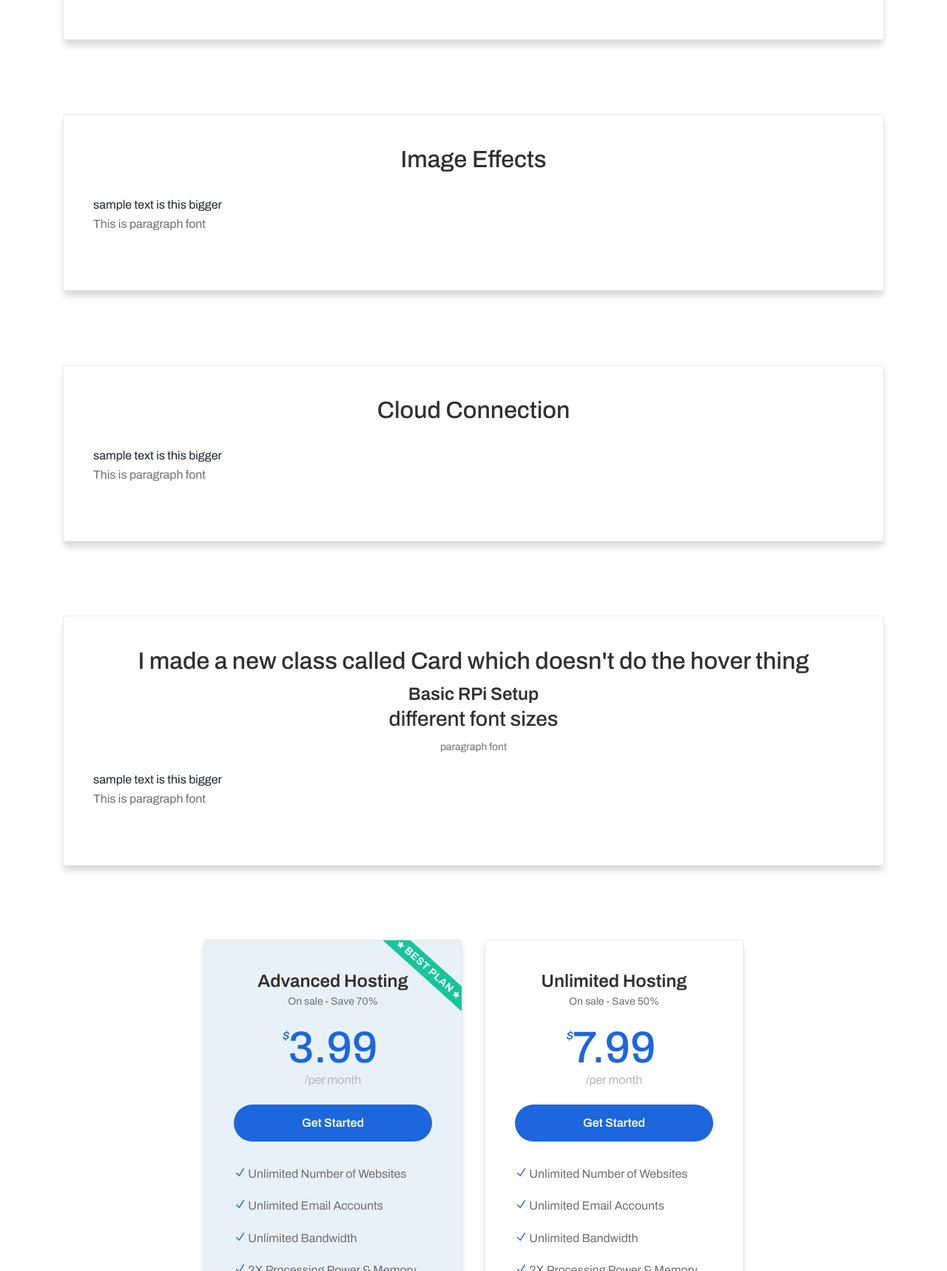
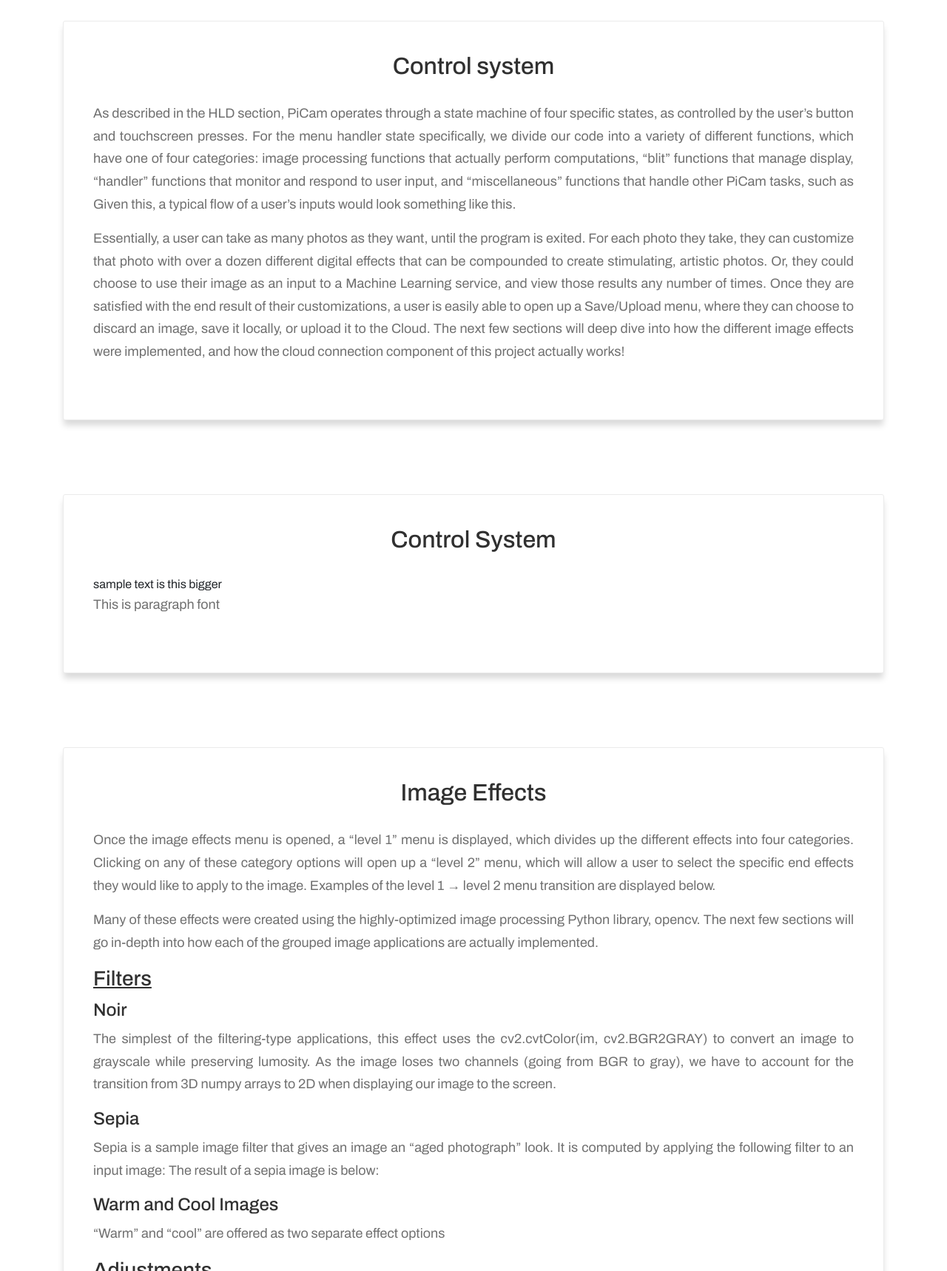
Before and after one commit to laasya98/raspi-smart-camera, a website: page website/hami/index.html in a window 1280 px wide. Shown: the part 3960-5678 px from the top of the page at 74% size. Drawn offline with Linux system fonts and the light colour scheme.

Commit message:
image effects

```diff
--- a/website/hami/index.html
+++ b/website/hami/index.html
@@ -289,7 +289,20 @@
                         <!-- Description -->
                         <div class="price-plan-desc">
                             <h3>sample text is this bigger</h3>
-                            <p> While most of this project is implemented in software, the camera hardware setup is critical to PiCam’s success (naturally). In order to properly configure a camera with the Raspberry Pi, we followed [this] setup tutorial (https://projects.raspberrypi.org/en/projects/getting-started-with-picamera/2). The physical camera connection looks like this:</p>
+                            <p> While most of this project is implemented in software, the camera hardware setup is
+                                critical to PiCam’s success (naturally). In order to properly configure a camera with
+                                the Raspberry Pi, we followed [this] setup tutorial
+                                (https://projects.raspberrypi.org/en/projects/getting-started-with-picamera/2). The
+                                physical camera connection looks like this:</p>
+                            <div class="mb-15">
+                                <img class="rounded mx-auto d-block" style="width:50%; height:50%"
+                                    src="img/rpi-img/rpi_camera.png" alt="">
+                            </div>
+                            <p> Once we ensured that physical connection was secure, we opened up the raspi-config tool,
+                                and clicked on the interfaces tab. In order to connect to the camera, the ‘camera’ and
+                                ‘I2C’ options needed to be enabled. We made these changes, rebooted the Pi, and used the
+                                raspistill -o test.jpg test command to make sure the camera worked. After successfully
+                                creating the test.jpg file, we were ready to get started on the actual PiCam code!</p>
                         </div>
                     </div>
                 </div>
@@ -299,12 +312,27 @@
                     <div class="card mb-100">
                         <!-- Title -->
                         <div class="price-plan-title">
-                            <h2>Basic RPi Setup</h2>
+                            <h2>Control system</h2>
                         </div>
                         <!-- Description -->
                         <div class="price-plan-desc">
-                            sample text is this bigger
-                            <p> This is paragraph font</p>
+                            <p>As described in the HLD section, PiCam operates through a state machine of four specific
+                                states, as controlled by the user’s button and touchscreen presses. For the menu handler
+                                state specifically, we divide our code into a variety of different functions, which have
+                                one of four categories: image processing functions that actually perform computations,
+                                “blit” functions that manage display, “handler” functions that monitor and respond to
+                                user input, and “miscellaneous” functions that handle other PiCam tasks, such as Given
+                                this, a typical flow of a user’s inputs would look something like this.</p>
+
+                            <p>Essentially, a user can take as many photos as they want, until the program is exited.
+                                For each photo they take, they can customize that photo with over a dozen different
+                                digital effects that can be compounded to create stimulating, artistic photos. Or, they
+                                could choose to use their image as an input to a Machine Learning service, and view
+                                those results any number of times. Once they are satisfied with the end result of their
+                                customizations, a user is easily able to open up a Save/Upload menu, where they can
+                                choose to discard an image, save it locally, or upload it to the Cloud. The next few
+                                sections will deep dive into how the different image effects were implemented, and how
+                                the cloud connection component of this project actually works!</p>
                         </div>
                     </div>
                 </div>
@@ -333,8 +361,42 @@
                         </div>
                         <!-- Description -->
                         <div class="price-plan-desc">
-                            sample text is this bigger
-                            <p> This is paragraph font</p>
+                            <p>Once the image effects menu is opened, a “level 1” menu is displayed, which divides up
+                                the different effects into four categories. Clicking on any of these category options
+                                will open up a “level 2” menu, which will allow a user to select the specific end
+                                effects they would like to apply to the image. Examples of the level 1 → level 2 menu
+                                transition are displayed below.</p>
+
+                            <p>Many of these effects were created using the highly-optimized image processing Python
+                                library, opencv. The next few sections will go in-depth into how each of the grouped
+                                image applications are actually implemented.</p>
+
+                            <h3><u>Filters</u></h3>
+                            <h4>Noir</h4>
+                            <p>The simplest of the filtering-type applications, this effect uses the cv2.cvtColor(im,
+                                cv2.BGR2GRAY) to convert an image to grayscale while preserving lumosity. As the image
+                                loses two channels (going from BGR to gray), we have to account for the transition from
+                                3D numpy arrays to 2D when displaying our image to the screen.</p>
+                            <h4>Sepia</h4>
+                            <p>Sepia is a sample image filter that gives an image an “aged photograph” look. It is
+                                computed by applying the following filter to an input image:
+
+                                The result of a sepia image is below:</p>
+                            <h4>Warm and Cool Images</h4>
+                            <p>“Warm” and “cool” are offered as two separate effect options</p>
+                            <h3><u>Adjustments</u></h3>
+                            <h4>Contrast</h4>
+                            <h4>Blur</h4>
+                            <h4>Brightness</h4>
+                            <h4>Saturation</h4>
+                            <h3><u>Special Effects</u></h3>
+                            <h4>Noir</h4>
+                            <h4>Sepia</h4>
+                            <h4>Warm and Cool Images</h4>
+                            <h3><u>Machine Learning</u></h3>
+                            <h4>Emotion Detection</h4>
+                            <h4>MaskRCNN</h4>
+
                         </div>
                     </div>
                 </div>
@@ -344,11 +406,10 @@
                     <div class="card mb-100">
                         <!-- Title -->
                         <div class="price-plan-title">
-                            <h2>Cloud Connection</h2>
+                            <h2>Filters</h2>
                         </div>
                         <!-- Description -->
                         <div class="price-plan-desc">
-                            sample text is this bigger
                             <p> This is paragraph font</p>
                         </div>
                     </div>
--- a/website/hami/style.css
+++ b/website/hami/style.css
@@ -1302,6 +1302,8 @@ input:focus {
     text-align: justify; }
     .card .price-plan-desc p i {
       color: #1c66de; }
+    .card .price-plan-desc p {
+      font-size: 18px; }
   .card .view-all-btn {
     padding: 0;
     text-align: center;
```
Also changed, not shown: website/hami/img/rpi-img/rpi_camera.png (added).
